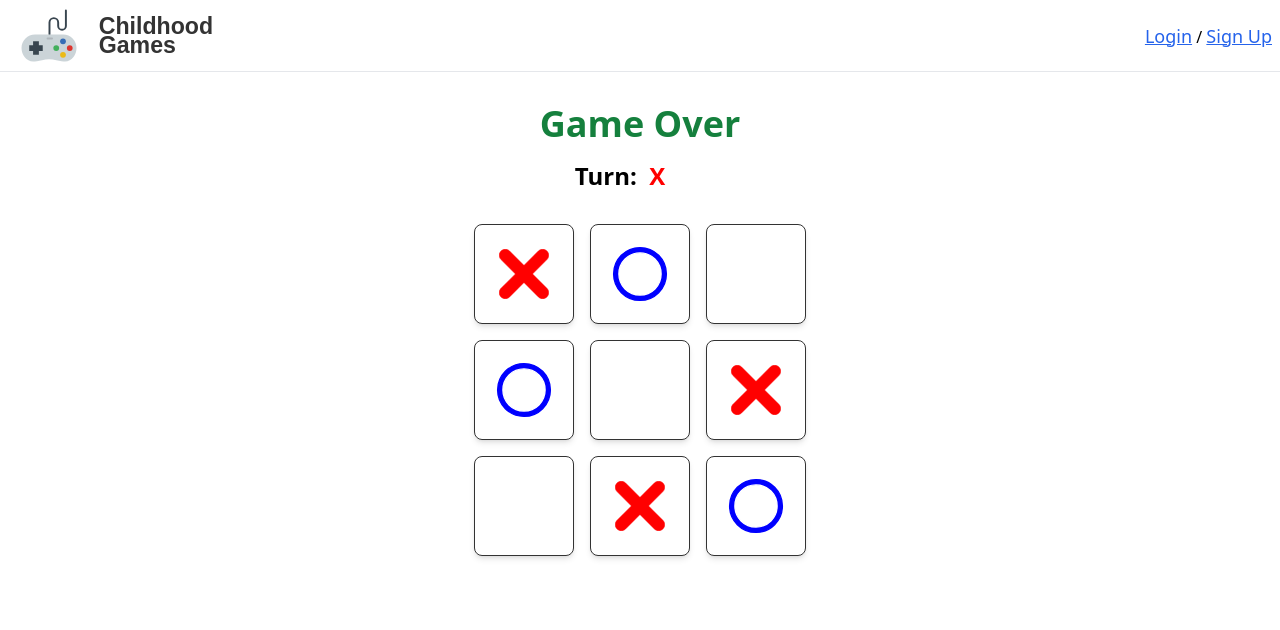
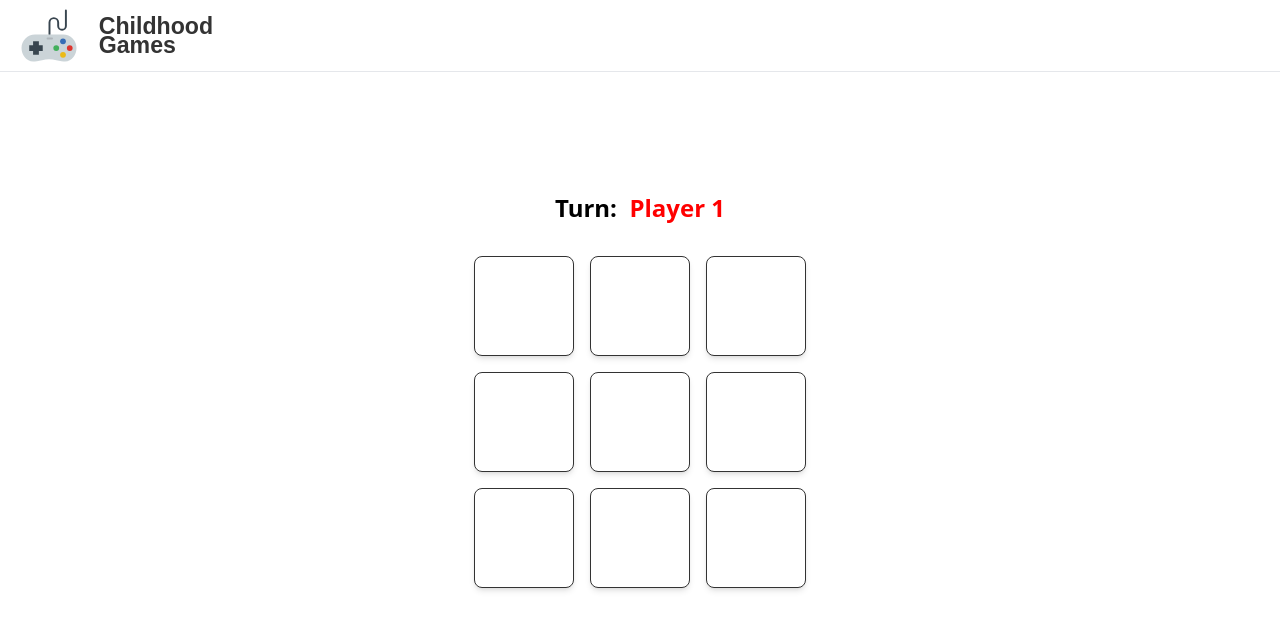
Before and after one commit to esauflores/django-games, a Django app: template games/templates/tic-tac-toe.jinja in a window 1280 px wide. Shown: the top 630 px of the page. Run offline with Django 5.2, Linux system fonts and the light colour scheme; the template is opened without the code that fills it, so the values that code supplies are empty; some libraries are stand-ins or nearby versions.

Commit message:
Added Game Tic Tac Toe

```diff
--- /dev/null
+++ b/games/assets/js/board.js
@@ -0,0 +1,36 @@
+class Board {
+    constructor(rows, columns) {
+        this.rows = rows;
+        this.columns = columns;
+        this.grid = this.createGrid();
+    }
+
+    createGrid() {
+        const grid = [];
+        for (let row = 0; row < this.rows; row++) {
+            const rowArray = [];
+            for (let col = 0; col < this.columns; col++) {
+                rowArray.push(null);
+            }
+            grid.push(rowArray);
+        }
+        return grid;
+    }
+
+    setCell(row, column, value) {
+        if (row < 0 || row >= this.rows || column < 0 || column >= this.columns) {
+            return Error('Invalid cell coordinates');
+        }
+
+        this.grid[row][column] = value;
+
+        return value;
+    }
+}
+
+// Example usage:
+// const board = new Board(8, 8);
+// console.log(board.getRows()); // 8
+// console.log(board.getColumns()); // 8
+
+export default Board;
--- /dev/null
+++ b/games/assets/js/error.js
@@ -0,0 +1,11 @@
+class GameError extends Error {
+    constructor(message, error_code = 0) {
+        super(message);
+        this.error_code = error_code;
+    }
+}
+
+// // Usage example:
+// const error = new GameError('Invalid move', 2);
+
+export default GameError;
--- /dev/null
+++ b/games/assets/js/games/tic-tac-toe.js
@@ -0,0 +1,85 @@
+import Board from '../board.js';
+import GameError from '../error.js';
+import Player from '../player.js';
+
+class TicTacToe {
+    constructor(player1, player2) {
+        this.board = new Board(3, 3);
+        this.players = [player1, player2];
+        this.current_player = 0;
+        this.winner = null;
+        this.game_over = false;
+        this.turns = 0;
+    }
+
+    getWinner() {
+        return this.winner;
+    }
+
+    switchPlayer() {
+        this.current_player = this.current_player == 0 ? 1 : 0;
+    }
+
+    makeMove(row, column) {
+        if (this.game_over) {
+            return new GameError('Game over', 2);
+        }
+
+       if (this.board.setCell(row, column, this.current_player) instanceof Error) {
+            return new GameError('Invalid move', 1);
+        }
+
+        this.checkWinner();
+
+
+        if (this.winner !== null) {
+            this.game_over = true;
+            return true;
+        }
+
+        this.turns++;
+        if (this.turns == 9) {
+            this.game_over = true;
+            return true;
+        }
+
+        this.switchPlayer();
+
+        return true;
+    }
+
+    checkWinner() {
+        const grid = this.board.grid;
+        const rows = this.board.rows;
+        const columns = this.board.columns;
+
+        // Check rows
+        for (let row = 0; row < rows; row++) {
+            if (grid[row].every(cell => cell === this.current_player)) {
+                this.winner = this.current_player;
+                return;
+            }
+        }
+
+        // Check columns
+        for (let col = 0; col < columns; col++) {
+            if (grid.every(row => row[col] === this.current_player)) {
+                this.winner = this.current_player;
+                return;
+            }
+        }
+
+        // Check diagonals
+        if (grid.every((row, index) => row[index] === this.current_player)) {
+            this.winner = this.current_player;
+            return;
+        }
+
+        if (grid.every((row, index) => row[columns - index - 1] === this.current_player)) {
+            this.winner = this.current_player;
+            return;
+        }
+    }
+}
+
+export default TicTacToe;
--- /dev/null
+++ b/games/assets/js/player.js
@@ -0,0 +1,14 @@
+class Player {
+    constructor(username, player_id){
+        this.username = username;
+        this.player_id = player_id;
+    }
+}
+
+// Example usage:
+// const user = new User('John Doe', 1);
+// console.log(user.getUsername()); // John Doe
+// console.log(user.getPlayerId()); // 1
+
+
+export default Player;
--- a/games/games/views.py
+++ b/games/games/views.py
@@ -7,8 +7,7 @@ app = NinjaAPI()
 
 navbar = [
     {"label": "Home", "url": "/"},
-    {"label": "Games", "url": "/games"},
-    {"label": "About", "url": "/about"},
+    {"label": "Tic-Tac-Toe", "url": "/tic-tac-toe"},
 ]
 
 
@@ -20,5 +19,5 @@ def index(request, name: str = "World"):
 
 @app.get("/tic-tac-toe")
 def tic_tac_toe(request):
-    context = {"title": "Tic Tac Toe", "navbarMenu": navbar}
+    context = {"navbarMenu": navbar}
     return render(request, "tic-tac-toe.jinja", context)
--- a/games/templates/components/LayoutNavbar.jinja
+++ b/games/templates/components/LayoutNavbar.jinja
@@ -39,7 +39,7 @@
                         </li>
                     {% endfor %}
                     {% if false %}
-                        <li>
+                        {# <li>
                             <hr class="md:hidden my-4 w-full h-0.5 mx-auto bg-gray-700 border-0 rounded md:my-5">
                             <button type="button"
                                     class="flex align-middle p-1 mx-4 text-sm rounded-none md:mr-0 md:focus:ring-2 focus:ring-gray-700"
@@ -54,7 +54,6 @@
                                      alt="user photo">
                                 <span class="text-gray-900 mx-4 mt-1.5">username</span>
                             </button>
-                            {# Dropdown menu  #}
                             <div class="hidden z-50 my-4 w-56 text-base list-none bg-white rounded divide-y divide-gray-100 shadow !ml-10"
                                  id="dropdown">
                                 <ul class="py-1 text-gray-500" aria-labelledby="dropdown">
@@ -66,15 +65,15 @@
                                     </li>
                                 </ul>
                             </div>
-                        </li>
+                        </li> #}
                     {% else %}
-                        <li>
+                        {# <li>
                             <p class="block px-3 md:p-0">
                                 <a href="#" class="text-blue-600 underline hover:no-underline text-lg">Login</a>
                                 /
                                 <a href="#" class="text-blue-600 underline hover:no-underline text-lg">Sign Up</a>
                             </p>
-                        </li>
+                        </li> #}
                     {% endif %}
                 </ul>
             </div>
--- a/games/templates/layouts/Layout.jinja
+++ b/games/templates/layouts/Layout.jinja
@@ -17,6 +17,10 @@
         <link href="https://cdn.jsdelivr.net/npm/flowbite@2.4.1/dist/flowbite.min.css"
               rel="stylesheet" />
         <script src="https://cdn.tailwindcss.com"></script>
+        {% block styles %}
+        {% endblock styles %}
+        {% block scripts %}
+        {% endblock scripts %}
     </head>
     <body>
         {% include "components/LayoutNavbar.jinja" %}
--- a/games/templates/tic-tac-toe.jinja
+++ b/games/templates/tic-tac-toe.jinja
@@ -1,48 +1,5 @@
 {% extends "layouts/Layout.jinja" %}
-{% block content %}
-    {# Game over message #}
-    <div class="flex justify-center gap-10">
-        <div class="flex flex-col items-center" id="game-over">
-            <h2 class="text-4xl font-bold text-green-700">Game Over</h2>
-            <p class="text-2xl font-bold" id="result"></p>
-        </div>
-    </div>
-    {# Turn message #}
-    <div class="flex justify-center gap-10 mt-4">
-        <div class="flex flex-wrap items-center">
-            <h2 class="text-2xl font-bold">
-                Turn: &nbsp
-                <h2 class="turn--x text-red-500 text-2xl font-bold">X</h2>
-            </h2>
-        </div>
-        <hr class="mb-4">
-    </div>
-    <div class="mt-8 flex flex-col items-center gap-4 board" id="tic-tac-toe">
-        {% for i in range(3) %}
-            <div class="flex flex-wrap justify-center gap-4 row" id="row-{{ i }}">
-                {% for j in range(3) %}
-                    {% if (i+j)%3 == 0 %}
-                        <div class="cell cell--x bg-white p-4 rounded-lg shadow-md"
-                             id="cell-{{ i }}-{{ j }}">
-                            {% set width = "50px" %}
-                            {% set height = "50px" %}
-                            {% include "components/FigureX.jinja" %}
-                        </div>
-                    {% elif (i+j)%3 == 1 %}
-                        <div class="cell cell--o bg-white p-4 rounded-lg shadow-md"
-                             id="cell-{{ i }}-{{ j }}">
-                            {% set width = "50px" %}
-                            {% set height = "50px" %}
-                            {% include "components/FigureO.jinja" %}
-                        </div>
-                    {% else %}
-                        <div class="cell bg-white p-4 rounded-lg shadow-md"
-                             id="cell-{{ i }}-{{ j }}"></div>
-                    {% endif %}
-                {% endfor %}
-            </div>
-        {% endfor %}
-    </div>
+{% block styles %}
     <style>
     .cell {
         width: 100px;
@@ -86,4 +43,103 @@
     }
 
     </style>
+{% endblock styles %}
+{% block content %}
+    {# Game over message #}
+    <div class="flex justify-center gap-10">
+        <div class="flex flex-col items-center invisible" id="game-over">
+            <h2 class="text-4xl font-bold text-green-700">Game Over</h2>
+            <p class="text-2xl font-bold" id="result">X</p>
+        </div>
+    </div>
+    {# Turn message #}
+    <div class="flex justify-center gap-10 mt-4" id="player-turn-container">
+        <div class="flex flex-wrap items-center">
+            <h2 class="text-2xl font-bold">
+                Turn: &nbsp
+                <h2 class="turn--x text-2xl font-bold" id="player-turn">Player 1</h2>
+            </h2>
+        </div>
+    </div>
+    <div class="mt-8 flex flex-col items-center gap-4 board" id="tic-tac-toe">
+        {% for i in range(3) %}
+            <div class="flex flex-wrap justify-center gap-4 row" id="row-{{ i }}">
+                {% for j in range(3) %}
+                    <div class="cell bg-white p-4 rounded-lg shadow-md"
+                         id="cell-{{ i }}-{{ j }}"></div>
+                {% endfor %}
+            </div>
+        {% endfor %}
+    </div>
 {% endblock content %}
+{% block scripts %}
+    <script type="module">
+        import TicTacToe from "{{ static('js/games/tic-tac-toe.js') }}";
+        import Player from "{{ static('js/player.js') }}";
+        const game = new TicTacToe(new Player('Player 1', 'X'), new Player('Player 2', 'O'));
+
+
+        for (let i = 0; i < 3; i++) {
+            for (let j = 0; j < 3; j++) {
+                const cell = document.getElementById(`cell-${i}-${j}`);
+                cell.addEventListener('click', () => {
+                    if (game.board.grid[i][j] != null || game.game_over) return;
+
+                    if (game.current_player == 0) {
+                        cell.classList.add('cell--x');
+                        cell.innerHTML = `
+                                <svg xmlns="http://www.w3.org/2000/svg" xmlns:xlink="http://www.w3.org/1999/xlink" version="1.1" width="100px" height="100px" viewBox="0 0 256 256" xml:space="preserve">
+                                    <g style="stroke: none; stroke-width: 0; stroke-dasharray: none; stroke-linecap: butt; stroke-linejoin: miter; stroke-miterlimit: 10; fill: none; fill-rule: nonzero; opacity: 1;" transform="translate(1.4065934065934016 1.4065934065934016) scale(2.81 2.81)">
+                                    <path d="M 11 90 c -2.815 0 -5.63 -1.074 -7.778 -3.222 c -4.295 -4.296 -4.295 -11.261 0 -15.557 l 68 -68 c 4.297 -4.296 11.26 -4.296 15.557 0 c 4.296 4.296 4.296 11.261 0 15.557 l -68 68 C 16.63 88.926 13.815 90 11 90 z" style="stroke: none; stroke-width: 1; stroke-dasharray: none; stroke-linecap: butt; stroke-linejoin: miter; stroke-miterlimit: 10; fill: rgb(214,0,0); fill-rule: nonzero; opacity: 1;" transform=" matrix(1 0 0 1 0 0) " stroke-linecap="round" />
+                                    <path d="M 79 90 c -2.815 0 -5.63 -1.074 -7.778 -3.222 l -68 -68 c -4.295 -4.296 -4.295 -11.261 0 -15.557 c 4.296 -4.296 11.261 -4.296 15.557 0 l 68 68 c 4.296 4.296 4.296 11.261 0 15.557 C 84.63 88.926 81.815 90 79 90 z" style="stroke: none; stroke-width: 1; stroke-dasharray: none; stroke-linecap: butt; stroke-linejoin: miter; stroke-miterlimit: 10; fill: rgb(214,0,0); fill-rule: nonzero; opacity: 1;" transform=" matrix(1 0 0 1 0 0) " stroke-linecap="round" />
+                                    </g>
+                                </svg>
+                        `;
+
+                    } else {
+                        cell.classList.add('cell--o');
+                        cell.innerHTML = `
+                            <svg xmlns="http://www.w3.org/2000/svg" width="100" height="100" viewBox="0 0 100 100">
+                                <circle cx="50" cy="50" r="40" stroke="black" stroke-width="2" fill="none" class="outer-circle" />
+                                <circle cx="50" cy="50" r="32" stroke="black" stroke-width="2" fill="none" class="inner-circle" />
+                            </svg>
+                        `;
+                    }
+
+                    game.makeMove(i, j);
+
+                    // change player turn
+
+                    if (game.game_over) {
+                        document.getElementById('game-over').classList.remove('invisible');
+                        document.getElementById('player-turn-container').classList.add('invisible');
+
+                        if (game.winner === null) {
+                            document.getElementById('result').textContent = 'It\'s a draw!';
+                        } else {
+                            if (game.winner === 0) {
+                                document.getElementById('result').textContent = 'Player 1 wins!';
+                                document.getElementById('result').classList.add('turn--x');
+                            } else {
+                                document.getElementById('result').textContent = 'Player 2 wins!';
+                                document.getElementById('result').classList.add('turn--o');
+                            }
+                        }
+                    }
+                    else{
+                        if(document.getElementById('player-turn').textContent == 'Player 1'){
+                            document.getElementById('player-turn').textContent = 'Player 2';
+                            document.getElementById('player-turn').classList.add('turn--o');
+                            document.getElementById('player-turn').classList.remove('turn--x');
+                        }
+                        else{
+                            document.getElementById('player-turn').textContent = 'Player 1';
+                            document.getElementById('player-turn').classList.add('turn--x');
+                            document.getElementById('player-turn').classList.remove('turn--o');
+                        }
+                    }
+                });
+            }
+        }
+    </script>
+{% endblock scripts %}
```
